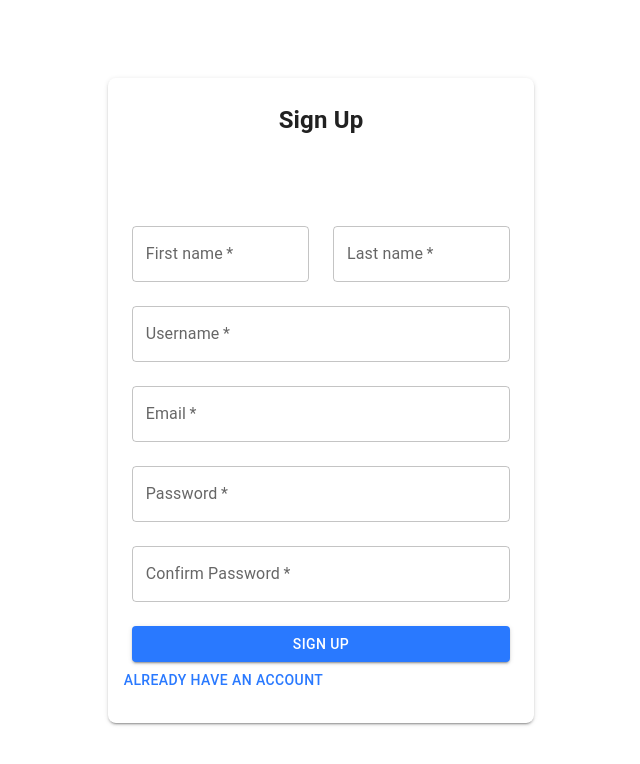
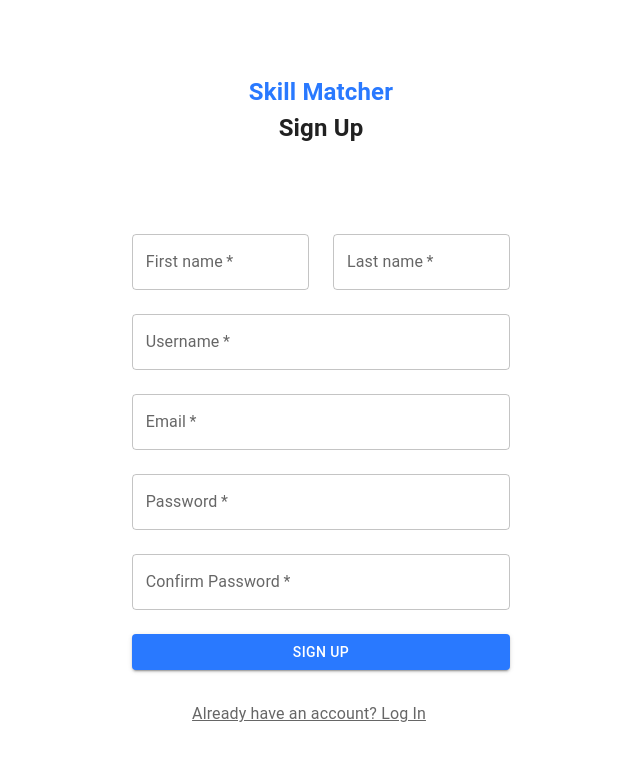
Before and after one commit to putto11262002/skill-matcher-user-ui, a Next.js app in the folder user-client/: page /sign-up in a window 1280 px wide. Shown: the top 764 px of the page, without its empty margins (319-959 px from the left). Built offline with nearby package versions, Linux system fonts and the light colour scheme; no server answers.

Commit message:
added title, and changed button format

```diff
--- a/user-client/src/pages/sign-up/index.jsx
+++ b/user-client/src/pages/sign-up/index.jsx
@@ -9,7 +9,6 @@ import {
     Button,
     Link,
 } from '@mui/material';
-//import Link from 'next/link';
 import { useRouter } from 'next/router';
 import React, { useEffect, useState } from 'react';
 import { useMutation } from '@tanstack/react-query';
@@ -58,10 +57,15 @@ const SignUpPage = () => {
     return (
         <Grid container justifyContent='center' alignItems='center' height='100%'>
             <Grid xs={12} sm={8} md={4} item>
-                <Box
-                    padding={(theme) => theme.spacing(3)}
-                    sx={{ boxShadow: { sm: 2, xs: 0 }, borderRadius: 2 }}
-                >
+                <Box padding={(theme) => theme.spacing(3)}>
+                    <Typography
+                        variant="2"
+                        textAlign="center"
+                        component="h2"
+                        color={(theme) => theme.palette.primary.main}
+                    >
+                        Skill Matcher
+                    </Typography>
                     <Typography variant='2' textAlign='center' component='h2'>
                         Sign Up
                     </Typography>
@@ -100,7 +104,7 @@ const SignUpPage = () => {
                                     type='username'
                                     fullWidth
                                     required
-                                    inputProps={{ minLength:3}}
+                                    inputProps={{ minLength: 3 }}
                                 />
                             </Grid>
                             <Grid xs={12} item>
@@ -138,10 +142,18 @@ const SignUpPage = () => {
                                     Sign Up
                                 </Button>
                             </Grid>
-                            <Grid>
-                            <Link href='/login' passHref>
-                                    <Button disabled={isLoadingSignUp} variant="Sign in button">Already have an account</Button>
-                                </Link>
+                            <Grid marginTop={4} container justifyContent="center">
+                                <Grid>
+                                    <Link
+                                        href="/login"
+                                        sx={{
+                                            color: (theme) => theme.palette.text.secondary,
+                                            textDecorationColor: (theme) => theme.palette.text.secondary,
+                                        }}
+                                    >
+                                        {"Already have an account? Log In"}
+                                    </Link>
+                                </Grid>
                             </Grid>
                         </Grid>
                     </Box>
```
